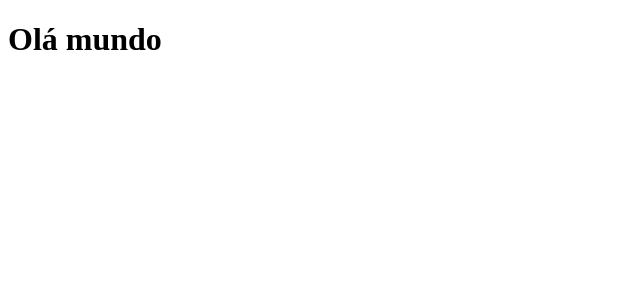
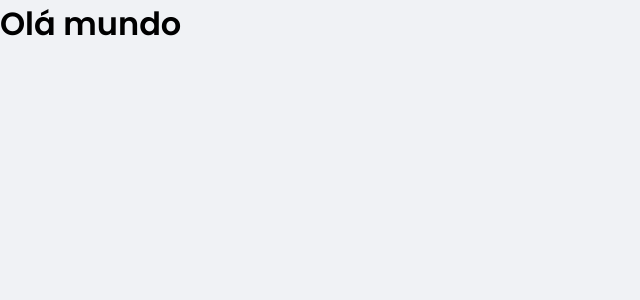
Before and after one commit to weslley19/dtmoney-reactjs, a React (Create React App) app: page / in a window 1280 px wide. Shown: the top 300 px of the page, without its empty margins (0-640 px from the left). Built offline with nearby package versions, Linux system fonts and the light colour scheme.

Commit message:
feat: config sources projets

```diff
--- a/public/index.html
+++ b/public/index.html
@@ -2,11 +2,17 @@
 <html lang="pt-br">
 
 <head>
+  <link rel="preconnect" href="https://fonts.googleapis.com">
+  <link rel="preconnect" href="https://fonts.gstatic.com" crossorigin>
+
   <meta charset="utf-8" />
-  <link rel="icon" href="%PUBLIC_URL%/favicon.png" />
   <meta name="viewport" content="width=device-width, initial-scale=1" />
 
+  <link rel="icon" href="%PUBLIC_URL%/favicon.png" />
+
   <title>dt money</title>
+
+  <link href="https://fonts.googleapis.com/css2?family=Poppins:wght@400;500;600&display=swap" rel="stylesheet">
 </head>
 
 <body>
--- a/src/App.tsx
+++ b/src/App.tsx
@@ -1,7 +1,11 @@
+import { GlobalStyle } from "./styles/global";
+
 export function App() {
   return (
     <div className="app">
       <h1>Olá mundo</h1>
+
+      <GlobalStyle />
     </div>
   );
 }
--- a/src/styles/global.ts
+++ b/src/styles/global.ts
@@ -3,6 +3,15 @@
 export const GlobalStyle = createGlobalStyle`
   :root {
     --background: #f0f2f5;
+    --red: #e52e40;
+    --blue: #5429cc;
+
+    --blue-light: #6933ff;
+
+    --text-title: #363f5f;
+    --text-body: #969cb3;
+
+    --shape: #ffffff;
   }
 
   * {
@@ -11,8 +20,36 @@
     box-sizing: border-box;
   }
 
+  html {
+    @media (max-width: 1080px) {
+      font-size: 93.75%; //15px
+    }
+
+    @media (max-width: 720px) {
+      font-size: 87.5%; //14px
+    }
+  }
+
   body {
-    background: var(---background);
+    background: var(--background);
     -webkit-font-smoothing: antialiased;
   }
+
+  body, input, textarea, button {
+    font-family: 'Poppins', sans-serif;
+    font-weight: 400;
+  }
+
+  h1, h2, h3, h4, h5, h6, strong {
+    font-weight: 600;
+  }
+
+  button {
+    cursor: pointer;
+  }
+
+  [disabled] {
+    opacity: 0.6;
+    cursor: not-allowed;
+  }
 `;
```
